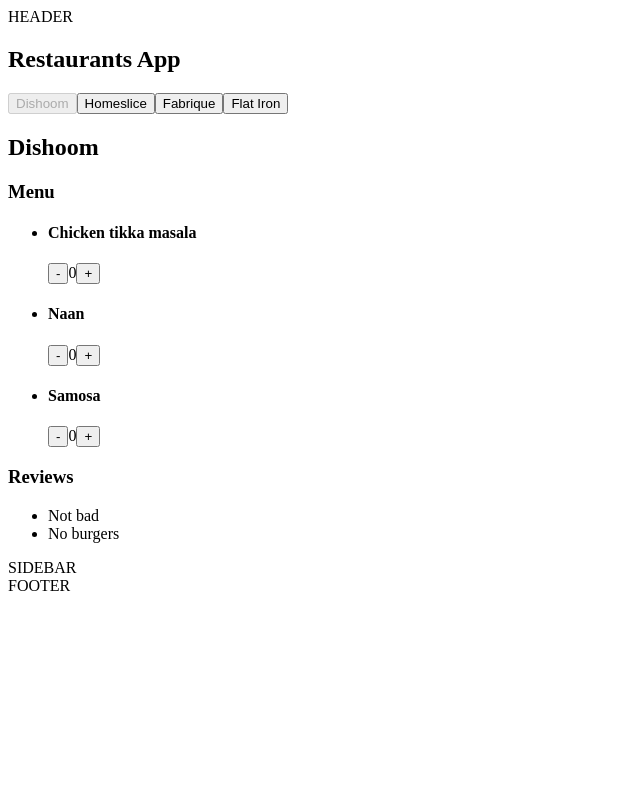
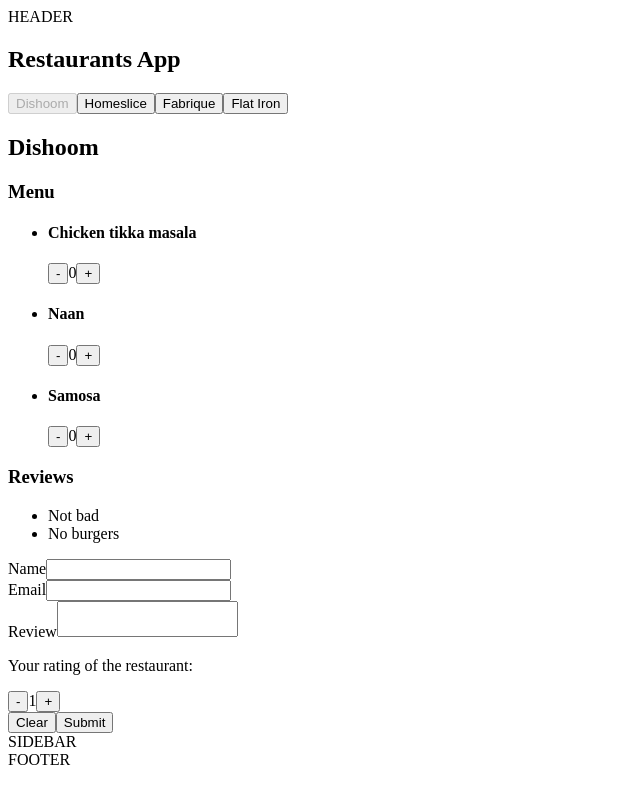
Before and after one commit to jowargi/react2025, a React (Vite) app: page / in a window 1280 px wide. Shown: the whole page, without its empty margins (0-640 px from the left). Built offline with nearby package versions, Linux system fonts and the light colour scheme.

Commit message:
Homework-4 (without scroll progress) + improvements based on comments on homework-3

```diff
--- a/src/components/restaurantsPage/counter/Counter.jsx
+++ b/src/components/restaurantsPage/counter/Counter.jsx
@@ -1,13 +1,21 @@
-import { useState } from "react";
+import { useCallback, useState } from "react";
 
-export default function Counter({ min, max }) {
-  let [count, setCount] = useState(min);
+export default function Counter({ min, max, onCountChange }) {
+  const [count, setCount] = useState(min);
+
+  const updateCount = useCallback(
+    (count) => {
+      setCount(count);
+      onCountChange?.(count);
+    },
+    [onCountChange]
+  );
 
   return (
     <div>
-      <button onClick={() => count > min && setCount(count - 1)}>-</button>
+      <button onClick={() => count > min && updateCount(count - 1)}>-</button>
       <span>{count}</span>
-      <button onClick={() => count < max && setCount(count + 1)}>+</button>
+      <button onClick={() => count < max && updateCount(count + 1)}>+</button>
     </div>
   );
 }
--- a/src/components/restaurantsPage/restaurantView/restaurant/Restaurant.jsx
+++ b/src/components/restaurantsPage/restaurantView/restaurant/Restaurant.jsx
@@ -1,6 +1,7 @@
 import React, { Fragment } from "react";
 import Dishes from "./dishes/Dishes";
 import Reviews from "./reviews/Reviews";
+import ReviewForm from "./reviewForm/ReviewForm";
 
 export default function Restaurant({ restaurant }) {
   const { name, menu, reviews } = restaurant;
@@ -27,6 +28,7 @@ export default function Restaurant({ restaurant }) {
           </>
         )}
       </div>
+      <ReviewForm key={restaurant.id} />
     </div>
   );
 }
--- a/src/components/restaurantsPage/restaurantView/restaurant/dishes/dishListItem/DishListItem.jsx
+++ b/src/components/restaurantsPage/restaurantView/restaurant/dishes/dishListItem/DishListItem.jsx
@@ -1,10 +1,14 @@
-import DishCounter from "./dishCounter/DishCounter";
+import Counter from "../../../../counter/Counter";
 
-export default function DishListItem({ dish, minPortions, maxPortions }) {
+export default function DishListItem({
+  dish,
+  minPortions = 0,
+  maxPortions = 5,
+}) {
   return (
     <li>
       <h4>{dish.name}</h4>
-      <DishCounter minPortions={minPortions} maxPortions={maxPortions} />
+      <Counter min={minPortions} max={maxPortions} />
     </li>
   );
 }
--- a/src/components/restaurantsPage/restaurantView/restaurant/dishes/dishListItem/dishCounter/DishCounter.jsx
+++ /dev/null
@@ -1,5 +0,0 @@
-import Counter from "../../../../../counter/Counter";
-
-export default function DishCounter({ minPortions = 0, maxPortions = 5 }) {
-  return <Counter min={minPortions} max={maxPortions} />;
-}
--- /dev/null
+++ b/src/components/restaurantsPage/restaurantView/restaurant/reviewForm/ReviewForm.jsx
@@ -0,0 +1,100 @@
+import { useCallback, useReducer } from "react";
+import InputField from "./inputField/InputField";
+import TextareaField from "./textareaField/TextareaField";
+import RatingCounter from "./ratingCounter/RatingCounter";
+import FormControls from "./formControls/FormControls";
+
+const INITIAL_FORM_STATE = {
+  name: "",
+  email: "",
+  review: "",
+  rating: 1,
+  clearKey: 0,
+};
+
+const SET_NAME_ACTION = "setName";
+const SET_EMAIL_ACTION = "setEmail";
+const SET_REVIEW_ACTION = "setReview";
+const SET_RATING_ACTION = "setRating";
+const CLEAR_ACTION = "clear";
+
+const reducer = (formState, action) => {
+  switch (action.type) {
+    case SET_NAME_ACTION:
+      return {
+        ...INITIAL_FORM_STATE,
+        name: action.payload,
+        clearKey: formState.clearKey,
+      };
+
+    case SET_EMAIL_ACTION:
+      return { ...formState, email: action.payload };
+
+    case SET_REVIEW_ACTION:
+      return { ...formState, review: action.payload };
+
+    case SET_RATING_ACTION:
+      return { ...formState, rating: action.payload };
+
+    case CLEAR_ACTION:
+      return { ...INITIAL_FORM_STATE, clearKey: action.payload };
+
+    default:
+      return formState;
+  }
+};
+
+export default function ReviewForm() {
+  const [formState, dispatch] = useReducer(reducer, INITIAL_FORM_STATE);
+
+  const onRatingChange = useCallback(
+    (rating) => dispatch({ type: SET_RATING_ACTION, payload: rating }),
+    []
+  );
+
+  return (
+    <form onSubmit={(event) => event.preventDefault()}>
+      <InputField
+        type="text"
+        id="name-input"
+        name="name"
+        value={formState.name}
+        onChange={(event) =>
+          dispatch({ type: SET_NAME_ACTION, payload: event.target.value })
+        }
+        labelText="Name"
+      />
+      <InputField
+        type="email"
+        id="email-input"
+        name="email"
+        value={formState.email}
+        onChange={(event) =>
+          dispatch({ type: SET_EMAIL_ACTION, payload: event.target.value })
+        }
+        labelText="Email"
+      />
+      <TextareaField
+        id="review-text"
+        name="review"
+        value={formState.review}
+        onChange={(event) =>
+          dispatch({ type: SET_REVIEW_ACTION, payload: event.target.value })
+        }
+        labelText="Review"
+      />
+      <RatingCounter
+        key={formState.clearKey}
+        minRating={1}
+        maxRating={5}
+        onRatingChange={onRatingChange}
+      />
+      <FormControls
+        onClear={() =>
+          dispatch({ type: CLEAR_ACTION, payload: formState.clearKey + 1 })
+        }
+        onSubmit={() => null}
+      />
+    </form>
+  );
+}
--- /dev/null
+++ b/src/components/restaurantsPage/restaurantView/restaurant/reviewForm/formControls/FormControls.jsx
@@ -0,0 +1,8 @@
+export default function FormControls({ onClear, onSubmit }) {
+  return (
+    <div>
+      <input type="button" value="Clear" onClick={onClear} />
+      <input type="submit" value="Submit" onClick={onSubmit} />
+    </div>
+  );
+}
--- /dev/null
+++ b/src/components/restaurantsPage/restaurantView/restaurant/reviewForm/inputField/InputField.jsx
@@ -0,0 +1,21 @@
+export default function InputField({
+  type,
+  id,
+  name,
+  value,
+  onChange,
+  labelText,
+}) {
+  return (
+    <div>
+      <label htmlFor={id}>{labelText}</label>
+      <input
+        type={type}
+        id={id}
+        name={name}
+        value={value}
+        onChange={onChange}
+      />
+    </div>
+  );
+}
--- /dev/null
+++ b/src/components/restaurantsPage/restaurantView/restaurant/reviewForm/ratingCounter/RatingCounter.jsx
@@ -0,0 +1,14 @@
+import Counter from "../../../../counter/Counter";
+
+export default function RatingCounter({
+  minRating = 1,
+  maxRating = 5,
+  onRatingChange,
+}) {
+  return (
+    <div>
+      <p>Your rating of the restaurant:</p>
+      <Counter min={minRating} max={maxRating} onCountChange={onRatingChange} />
+    </div>
+  );
+}
--- /dev/null
+++ b/src/components/restaurantsPage/restaurantView/restaurant/reviewForm/textareaField/TextareaField.jsx
@@ -0,0 +1,20 @@
+export default function TextareaField({
+  id,
+  name,
+  value,
+  onChange,
+  labelText,
+}) {
+  return (
+    <div>
+      <label htmlFor={id}>{labelText}</label>
+      <textarea
+        id={id}
+        name={name}
+        value={value}
+        onChange={onChange}
+        style={{ resize: "none" }}
+      />
+    </div>
+  );
+}
--- a/src/components/restaurantsPage/restaurantView/restaurantTabs/RestaurantTabs.jsx
+++ b/src/components/restaurantsPage/restaurantView/restaurantTabs/RestaurantTabs.jsx
@@ -7,15 +7,15 @@ export default function RestaurantTabs({
 }) {
   return (
     <div
-      onClick={function (event) {
-        return onClick.call(this, restaurants, setActiveRestaurant, event);
+      onClick={(event) => {
+        return onClick(restaurants, setActiveRestaurant, event);
       }}
     >
       {restaurants.map((restaurant) => (
         <RestaurantTab
           key={restaurant.id}
           restaurant={restaurant}
-          isDisabled={Object.is(restaurant.id, activeRestaurant.id)}
+          isDisabled={restaurant.id === activeRestaurant.id}
         />
       ))}
     </div>
@@ -27,8 +27,8 @@ function onClick(restaurants, setActiveRestaurant, event) {
 
   if (!restaurantId) return;
 
-  const restaurant = restaurants.find((restaurant) =>
-    Object.is(restaurant.id, restaurantId)
+  const restaurant = restaurants.find(
+    (restaurant) => restaurant.id === restaurantId
   );
 
   if (!restaurant) return;
```
Also changed, not shown: src/components/restaurantsPage/counter/Counter (useReducer).jsx (deleted, +0 -27 lines).
